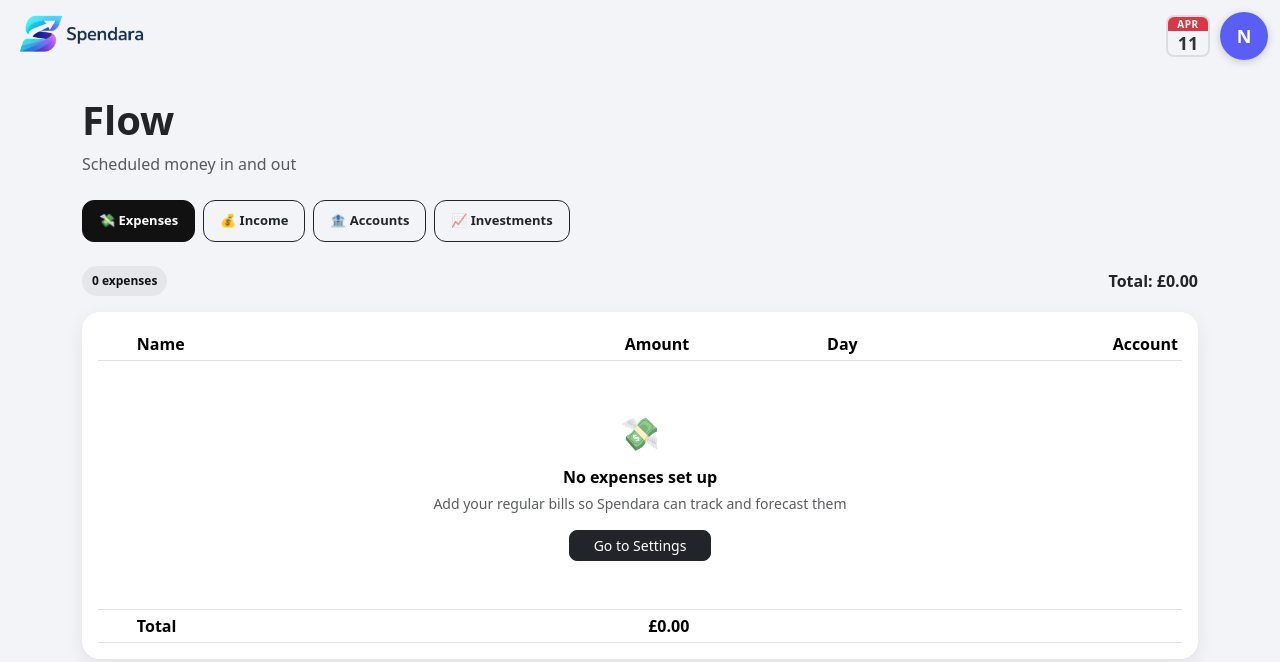
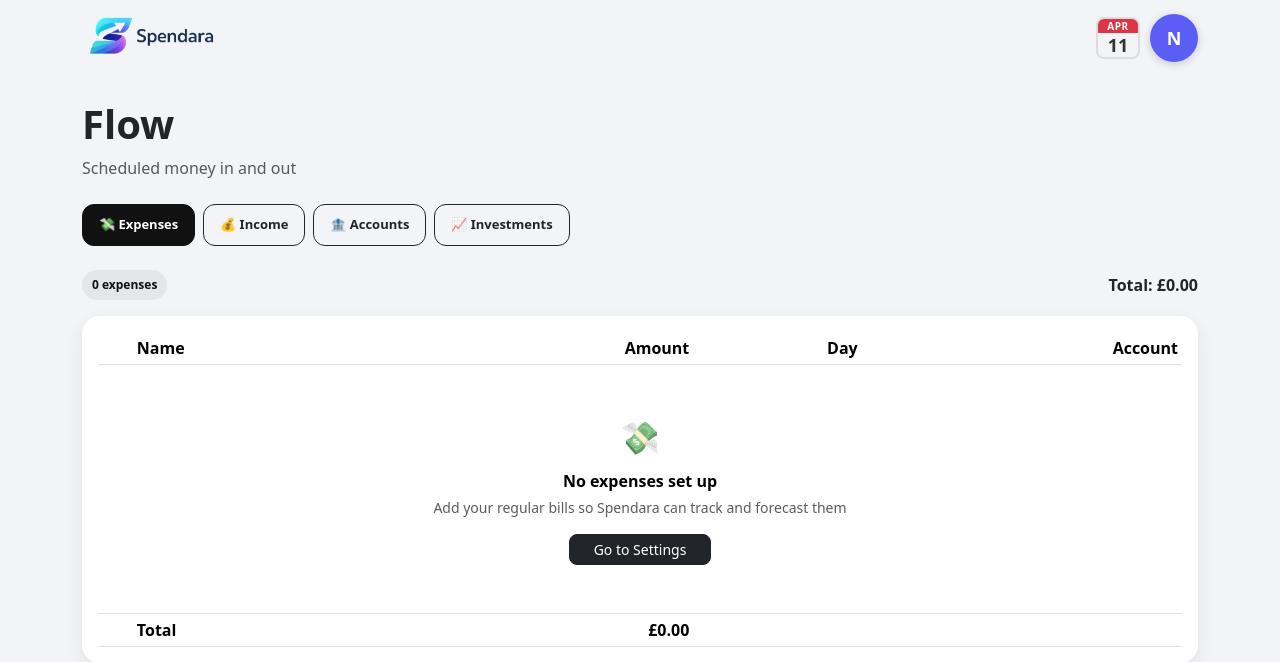
Before and after one commit to SanJulio/PPFS, a Flask app: page /flow in a window 1280 px wide. Shown: the top 662 px of the page. Run offline with Flask 3, Linux system fonts and the light colour scheme; the visitor is signed in with stand-in values (Sample User, id 1); data that the repository does not hold is empty; some libraries are stand-ins or nearby versions.

Commit message:
Header: wrap in Bootstrap container so logo and icons align with page content

```diff
--- a/templates/actions.html
+++ b/templates/actions.html
@@ -22,7 +22,7 @@ html { scroll-behavior: smooth; scroll-padding-bottom: 110px; }
 .navbar a { display:flex; flex-direction:column; align-items:center; }
 .fixed-bottom { position: fixed !important; bottom: 0; left: 0; right: 0; z-index: 9999; }
 body { background: #f2f4f7; padding-bottom: 140px; }
-.top-bar { display:flex;align-items:center;justify-content:space-between;padding:12px 12px; }
+.top-bar { padding:0; }
 :root { --brand: #6366f1; }
 .nav-active { color: var(--brand) !important; }
 .nav-active small { font-weight: 700; }
@@ -61,6 +61,7 @@ input, select { border-radius: 12px !important; padding: 12px !important; font-s
 </head>
 <body>
 <div class="top-bar">
+<div class="container d-flex align-items-center justify-content-between" style="padding-top:14px;padding-bottom:14px;">
   <a href="/"><img src="{{ url_for('static', filename='6000-logo.png') }}" alt="Spendara" style="height:48px;object-fit:contain;"></a>
   <div style="display:flex;align-items:center;gap:8px;">
     <a href="/import" class="btn btn-outline-dark btn-sm rounded-3 px-2 py-1" style="font-size:12px;">📥 Import</a>
@@ -73,6 +74,7 @@ input, select { border-radius: 12px !important; padding: 12px !important; font-s
     </a>
     <button id="profileBtn" onclick="openProfilePanel()" data-avatar="{{ current_user.avatar or '' }}" style="width:48px;height:48px;border-radius:50%;background:var(--brand,#5b5ef4);color:#fff;border:none;font-size:18px;font-weight:700;cursor:pointer;box-shadow:0 2px 8px rgba(0,0,0,0.18);display:flex;align-items:center;justify-content:center;">{% if current_user.avatar %}{{ current_user.avatar }}{% else %}{%- set _pn = current_user.display_name or current_user.email.split('@')[0] %}{%- set _pp = _pn.replace('.', ' ').replace('_', ' ').split() -%}{{ (_pp[0][0] + (_pp[1][0] if _pp|length > 1 else '')) | upper }}{% endif %}</button>
   </div>
+</div>
 </div>
 <script>(function(){var d=new Date();document.getElementById('cal-month').textContent=d.toLocaleString('default',{month:'short'}).toUpperCase();document.getElementById('cal-day').textContent=d.getDate();})();</script>
 <div class="container py-4">
--- a/templates/calendar.html
+++ b/templates/calendar.html
@@ -23,7 +23,7 @@ html { scroll-behavior: smooth; scroll-padding-bottom: 110px; }
 .navbar a { display:flex; flex-direction:column; align-items:center; }
 .fixed-bottom { position: fixed !important; bottom: 0; left: 0; right: 0; z-index: 9999; }
 body { background: #f2f4f7; padding-bottom: 110px; }
-.top-bar { display:flex;align-items:center;justify-content:space-between;padding:12px 12px; }
+.top-bar { padding:0; }
 .card { border-radius: 18px; border: none; box-shadow: 0 6px 18px rgba(0,0,0,0.08); }
 .money { font-variant-numeric: tabular-nums; }
 
@@ -68,6 +68,7 @@ body { background: #f2f4f7; padding-bottom: 110px; }
 </head>
 <body>
 <div class="top-bar">
+<div class="container d-flex align-items-center justify-content-between" style="padding-top:14px;padding-bottom:14px;">
   <a href="/"><img src="{{ url_for('static', filename='6000-logo.png') }}" alt="Spendara" style="height:48px;object-fit:contain;"></a>
   <div style="display:flex;align-items:center;gap:10px;">
     <a href="/calendar" class="text-decoration-none" title="Calendar">
@@ -78,6 +79,7 @@ body { background: #f2f4f7; padding-bottom: 110px; }
     </a>
     <button id="profileBtn" onclick="openProfilePanel()" data-avatar="{{ current_user.avatar or '' }}" style="width:48px;height:48px;border-radius:50%;background:var(--brand,#5b5ef4);color:#fff;border:none;font-size:18px;font-weight:700;cursor:pointer;box-shadow:0 2px 8px rgba(0,0,0,0.18);display:flex;align-items:center;justify-content:center;">{% if current_user.avatar %}{{ current_user.avatar }}{% else %}{%- set _pn = current_user.display_name or current_user.email.split('@')[0] %}{%- set _pp = _pn.replace('.', ' ').replace('_', ' ').split() -%}{{ (_pp[0][0] + (_pp[1][0] if _pp|length > 1 else '')) | upper }}{% endif %}</button>
   </div>
+</div>
 </div>
 <script>(function(){var d=new Date();document.getElementById('cal-month').textContent=d.toLocaleString('default',{month:'short'}).toUpperCase();document.getElementById('cal-day').textContent=d.getDate();})();</script>
 
--- a/templates/flow.html
+++ b/templates/flow.html
@@ -22,7 +22,7 @@ html { scroll-behavior: smooth; scroll-padding-bottom: 110px; }
 .navbar a { display:flex; flex-direction:column; align-items:center; }
 .fixed-bottom { position: fixed !important; bottom: 0; left: 0; right: 0; z-index: 9999; }
 body { background: #f2f4f7; padding-bottom: 110px; }
-.top-bar { display:flex;align-items:center;justify-content:space-between;padding:12px 12px; }
+.top-bar { padding:0; }
 .card { border-radius: 18px; border: none; box-shadow: 0 6px 18px rgba(0,0,0,0.08); }
 .badge-soft {
   background: rgba(0,0,0,0.06);
@@ -48,6 +48,7 @@ tbody tr.flow-row:hover { background: #f8f9fa; }
 </head>
 <body>
 <div class="top-bar">
+<div class="container d-flex align-items-center justify-content-between" style="padding-top:14px;padding-bottom:14px;">
   <a href="/"><img src="{{ url_for('static', filename='6000-logo.png') }}" alt="Spendara" style="height:48px;object-fit:contain;"></a>
   <div style="display:flex;align-items:center;gap:10px;">
     <a href="/calendar" class="text-decoration-none" title="Calendar">
@@ -58,6 +59,7 @@ tbody tr.flow-row:hover { background: #f8f9fa; }
     </a>
     <button id="profileBtn" onclick="openProfilePanel()" data-avatar="{{ current_user.avatar or '' }}" style="width:48px;height:48px;border-radius:50%;background:var(--brand,#5b5ef4);color:#fff;border:none;font-size:18px;font-weight:700;cursor:pointer;box-shadow:0 2px 8px rgba(0,0,0,0.18);display:flex;align-items:center;justify-content:center;">{% if current_user.avatar %}{{ current_user.avatar }}{% else %}{%- set _pn = current_user.display_name or current_user.email.split('@')[0] %}{%- set _pp = _pn.replace('.', ' ').replace('_', ' ').split() -%}{{ (_pp[0][0] + (_pp[1][0] if _pp|length > 1 else '')) | upper }}{% endif %}</button>
   </div>
+</div>
 </div>
 <script>(function(){var d=new Date();document.getElementById('cal-month').textContent=d.toLocaleString('default',{month:'short'}).toUpperCase();document.getElementById('cal-day').textContent=d.getDate();})();</script>
 
--- a/templates/forecast.html
+++ b/templates/forecast.html
@@ -27,7 +27,7 @@ html { scroll-behavior: smooth; scroll-padding-bottom: 110px; }
 .navbar a { display:flex; flex-direction:column; align-items:center; }
 .fixed-bottom { position: fixed !important; bottom: 0; left: 0; right: 0; z-index: 9999; }
 body { background: #f2f4f7; padding-bottom: 140px; }
-.top-bar { display:flex;align-items:center;justify-content:space-between;padding:12px 12px; }
+.top-bar { padding:0; }
 :root { --brand: #6366f1; }
 .nav-active { color: var(--brand) !important; }
 .nav-active small { font-weight: 700; }
@@ -53,6 +53,7 @@ body { background: #f2f4f7; padding-bottom: 140px; }
 </head>
 <body>
 <div class="top-bar">
+<div class="container d-flex align-items-center justify-content-between" style="padding-top:14px;padding-bottom:14px;">
   <a href="/"><img src="{{ url_for('static', filename='6000-logo.png') }}" alt="Spendara" style="height:48px;object-fit:contain;"></a>
   <div style="display:flex;align-items:center;gap:10px;">
     <a href="/calendar" class="text-decoration-none" title="Calendar">
@@ -63,6 +64,7 @@ body { background: #f2f4f7; padding-bottom: 140px; }
     </a>
     <button id="profileBtn" onclick="openProfilePanel()" data-avatar="{{ current_user.avatar or '' }}" style="width:48px;height:48px;border-radius:50%;background:var(--brand,#5b5ef4);color:#fff;border:none;font-size:18px;font-weight:700;cursor:pointer;box-shadow:0 2px 8px rgba(0,0,0,0.18);display:flex;align-items:center;justify-content:center;">{% if current_user.avatar %}{{ current_user.avatar }}{% else %}{%- set _pn = current_user.display_name or current_user.email.split('@')[0] %}{%- set _pp = _pn.replace('.', ' ').replace('_', ' ').split() -%}{{ (_pp[0][0] + (_pp[1][0] if _pp|length > 1 else '')) | upper }}{% endif %}</button>
   </div>
+</div>
 </div>
 <script>(function(){var d=new Date();document.getElementById('cal-month').textContent=d.toLocaleString('default',{month:'short'}).toUpperCase();document.getElementById('cal-day').textContent=d.getDate();})();</script>
 
--- a/templates/import.html
+++ b/templates/import.html
@@ -22,7 +22,7 @@ html { scroll-behavior: smooth; scroll-padding-bottom: 110px; }
 .navbar a { display:flex; flex-direction:column; align-items:center; }
 .fixed-bottom { position: fixed !important; bottom: 0; left: 0; right: 0; z-index: 9999; }
 body { background: #f2f4f7; padding-bottom: 110px; }
-.top-bar { display:flex;align-items:center;justify-content:space-between;padding:12px 12px; }
+.top-bar { padding:0; }
 .card { border-radius: 18px; border: none; box-shadow: 0 6px 18px rgba(0,0,0,0.08); }
 h1 { font-weight: 700; }
 input, select { border-radius: 12px !important; padding: 12px !important; font-size: 16px !important; }
@@ -40,6 +40,7 @@ input, select { border-radius: 12px !important; padding: 12px !important; font-s
 </head>
 <body>
 <div class="top-bar">
+<div class="container d-flex align-items-center justify-content-between" style="padding-top:14px;padding-bottom:14px;">
   <a href="/"><img src="{{ url_for('static', filename='6000-logo.png') }}" alt="Spendara" style="height:48px;object-fit:contain;"></a>
   <div style="display:flex;align-items:center;gap:10px;">
     <a href="/calendar" class="text-decoration-none" title="Calendar">
@@ -50,6 +51,7 @@ input, select { border-radius: 12px !important; padding: 12px !important; font-s
     </a>
     <button id="profileBtn" onclick="openProfilePanel()" data-avatar="{{ current_user.avatar or '' }}" style="width:48px;height:48px;border-radius:50%;background:var(--brand,#5b5ef4);color:#fff;border:none;font-size:18px;font-weight:700;cursor:pointer;box-shadow:0 2px 8px rgba(0,0,0,0.18);display:flex;align-items:center;justify-content:center;">{% if current_user.avatar %}{{ current_user.avatar }}{% else %}{%- set _pn = current_user.display_name or current_user.email.split('@')[0] %}{%- set _pp = _pn.replace('.', ' ').replace('_', ' ').split() -%}{{ (_pp[0][0] + (_pp[1][0] if _pp|length > 1 else '')) | upper }}{% endif %}</button>
   </div>
+</div>
 </div>
 <script>(function(){var d=new Date();document.getElementById('cal-month').textContent=d.toLocaleString('default',{month:'short'}).toUpperCase();document.getElementById('cal-day').textContent=d.getDate();})();</script>
 
--- a/templates/index.html
+++ b/templates/index.html
@@ -60,7 +60,7 @@ body {
     background: #f2f4f7;
     padding-bottom: 140px;
 }
-.top-bar { display:flex;align-items:center;justify-content:space-between;padding:12px 12px; }
+.top-bar { padding:0; }
 :root { --brand: #6366f1; }
 .nav-active { color: var(--brand) !important; }
 .nav-active small { font-weight: 700; }
@@ -140,6 +140,7 @@ body.privacy-invisible .amounts-visible .amount-private {
 <body>
 <!-- Top bar -->
 <div class="top-bar">
+<div class="container d-flex align-items-center justify-content-between" style="padding-top:14px;padding-bottom:14px;">
   <a href="/"><img src="{{ url_for('static', filename='6000-logo.png') }}" alt="Spendara" style="height:48px;object-fit:contain;"></a>
   <div style="display:flex;align-items:center;gap:10px;">
     <a href="/calendar" class="text-decoration-none" title="Calendar">
@@ -150,6 +151,7 @@ body.privacy-invisible .amounts-visible .amount-private {
     </a>
     <button id="profileBtn" onclick="openProfilePanel()" data-avatar="{{ current_user.avatar or '' }}" style="width:48px;height:48px;border-radius:50%;background:var(--brand,#5b5ef4);color:#fff;border:none;font-size:18px;font-weight:700;cursor:pointer;box-shadow:0 2px 8px rgba(0,0,0,0.18);display:flex;align-items:center;justify-content:center;">{% if current_user.avatar %}{{ current_user.avatar }}{% else %}{%- set _pn = current_user.display_name or current_user.email.split('@')[0] %}{%- set _pp = _pn.replace('.', ' ').replace('_', ' ').split() -%}{{ (_pp[0][0] + (_pp[1][0] if _pp|length > 1 else '')) | upper }}{% endif %}</button>
   </div>
+</div>
 </div>
 
 <!-- ONBOARDING MODAL -->
--- a/templates/manage.html
+++ b/templates/manage.html
@@ -22,7 +22,7 @@ html { scroll-behavior: smooth; scroll-padding-bottom: 110px; }
 .navbar a { display:flex; flex-direction:column; align-items:center; }
 .fixed-bottom { position: fixed !important; bottom: 0; left: 0; right: 0; z-index: 9999; }
 body { background: #f2f4f7; padding-bottom: 140px; }
-.top-bar { display:flex;align-items:center;justify-content:space-between;padding:12px 12px; }
+.top-bar { padding:0; }
 :root { --brand: #6366f1; }
 .nav-active { color: var(--brand) !important; }
 .nav-active small { font-weight: 700; }
@@ -75,6 +75,7 @@ input, select { border-radius: 12px !important; padding: 12px !important; font-s
 </head>
 <body>
 <div class="top-bar">
+<div class="container d-flex align-items-center justify-content-between" style="padding-top:14px;padding-bottom:14px;">
   <a href="/"><img src="{{ url_for('static', filename='6000-logo.png') }}" alt="Spendara" style="height:48px;object-fit:contain;"></a>
   <div style="display:flex;align-items:center;gap:10px;">
     <a href="/calendar" class="text-decoration-none" title="Calendar">
@@ -85,6 +86,7 @@ input, select { border-radius: 12px !important; padding: 12px !important; font-s
     </a>
     <button id="profileBtn" onclick="openProfilePanel()" data-avatar="{{ current_user.avatar or '' }}" style="width:48px;height:48px;border-radius:50%;background:var(--brand,#5b5ef4);color:#fff;border:none;font-size:18px;font-weight:700;cursor:pointer;box-shadow:0 2px 8px rgba(0,0,0,0.18);display:flex;align-items:center;justify-content:center;">{% if current_user.avatar %}{{ current_user.avatar }}{% else %}{%- set _pn = current_user.display_name or current_user.email.split('@')[0] %}{%- set _pp = _pn.replace('.', ' ').replace('_', ' ').split() -%}{{ (_pp[0][0] + (_pp[1][0] if _pp|length > 1 else '')) | upper }}{% endif %}</button>
   </div>
+</div>
 </div>
 <script>(function(){var d=new Date();document.getElementById('cal-month').textContent=d.toLocaleString('default',{month:'short'}).toUpperCase();document.getElementById('cal-day').textContent=d.getDate();})();</script>
 
--- a/templates/settings.html
+++ b/templates/settings.html
@@ -22,7 +22,7 @@ html { scroll-behavior: smooth; scroll-padding-bottom: 110px; }
 .navbar a { display:flex; flex-direction:column; align-items:center; }
 .fixed-bottom { position: fixed !important; bottom: 0; left: 0; right: 0; z-index: 9999; }
 body { background: #f2f4f7; padding-bottom: 140px; }
-.top-bar { display:flex;align-items:center;justify-content:space-between;padding:12px 12px; }
+.top-bar { padding:0; }
 :root { --brand: #6366f1; }
 .nav-active { color: var(--brand) !important; }
 .nav-active small { font-weight: 700; }
@@ -74,6 +74,7 @@ input, select { border-radius: 12px !important; padding: 12px !important; font-s
 </head>
 <body>
 <div class="top-bar">
+<div class="container d-flex align-items-center justify-content-between" style="padding-top:14px;padding-bottom:14px;">
   <a href="/"><img src="{{ url_for('static', filename='6000-logo.png') }}" alt="Spendara" style="height:48px;object-fit:contain;"></a>
   <div style="display:flex;align-items:center;gap:10px;">
     <a href="/calendar" class="text-decoration-none" title="Calendar">
@@ -84,6 +85,7 @@ input, select { border-radius: 12px !important; padding: 12px !important; font-s
     </a>
     <button id="profileBtn" onclick="openProfilePanel()" data-avatar="{{ current_user.avatar or '' }}" style="width:48px;height:48px;border-radius:50%;background:var(--brand,#5b5ef4);color:#fff;border:none;font-size:18px;font-weight:700;cursor:pointer;box-shadow:0 2px 8px rgba(0,0,0,0.18);display:flex;align-items:center;justify-content:center;">{% if current_user.avatar %}{{ current_user.avatar }}{% else %}{%- set _pn = current_user.display_name or current_user.email.split('@')[0] %}{%- set _pp = _pn.replace('.', ' ').replace('_', ' ').split() -%}{{ (_pp[0][0] + (_pp[1][0] if _pp|length > 1 else '')) | upper }}{% endif %}</button>
   </div>
+</div>
 </div>
 <script>(function(){var d=new Date();document.getElementById('cal-month').textContent=d.toLocaleString('default',{month:'short'}).toUpperCase();document.getElementById('cal-day').textContent=d.getDate();})();</script>
 
--- a/templates/transactions.html
+++ b/templates/transactions.html
@@ -23,7 +23,7 @@ html { scroll-behavior: smooth; scroll-padding-bottom: 110px; }
 .navbar a { display:flex; flex-direction:column; align-items:center; }
 .fixed-bottom { position: fixed !important; bottom: 0; left: 0; right: 0; z-index: 9999; }
 body { background: #f2f4f7; padding-bottom: 140px; }
-.top-bar { display:flex;align-items:center;justify-content:space-between;padding:12px 12px; }
+.top-bar { padding:0; }
 :root { --brand: #6366f1; }
 .nav-active { color: var(--brand) !important; }
 .nav-active small { font-weight: 700; }
@@ -70,6 +70,7 @@ input.form-control-sm { border-radius: 10px; font-size: 13px; }
 </head>
 <body>
 <div class="top-bar">
+<div class="container d-flex align-items-center justify-content-between" style="padding-top:14px;padding-bottom:14px;">
   <a href="/"><img src="{{ url_for('static', filename='6000-logo.png') }}" alt="Spendara" style="height:48px;object-fit:contain;"></a>
   <div style="display:flex;align-items:center;gap:10px;">
     <a href="/calendar" class="text-decoration-none" title="Calendar">
@@ -80,6 +81,7 @@ input.form-control-sm { border-radius: 10px; font-size: 13px; }
     </a>
     <button id="profileBtn" onclick="openProfilePanel()" data-avatar="{{ current_user.avatar or '' }}" style="width:48px;height:48px;border-radius:50%;background:var(--brand,#5b5ef4);color:#fff;border:none;font-size:18px;font-weight:700;cursor:pointer;box-shadow:0 2px 8px rgba(0,0,0,0.18);display:flex;align-items:center;justify-content:center;">{% if current_user.avatar %}{{ current_user.avatar }}{% else %}{%- set _pn = current_user.display_name or current_user.email.split('@')[0] %}{%- set _pp = _pn.replace('.', ' ').replace('_', ' ').split() -%}{{ (_pp[0][0] + (_pp[1][0] if _pp|length > 1 else '')) | upper }}{% endif %}</button>
   </div>
+</div>
 </div>
 <script>(function(){var d=new Date();document.getElementById('cal-month').textContent=d.toLocaleString('default',{month:'short'}).toUpperCase();document.getElementById('cal-day').textContent=d.getDate();})();</script>
 
```
